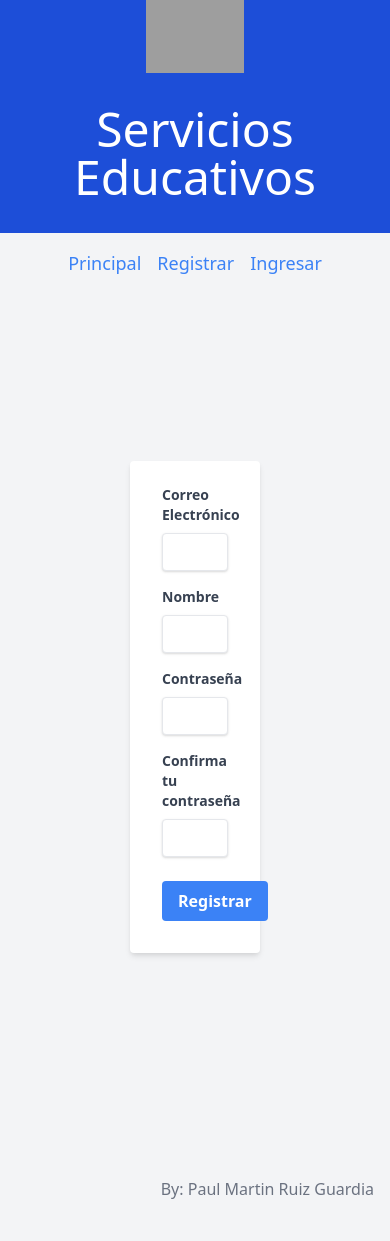
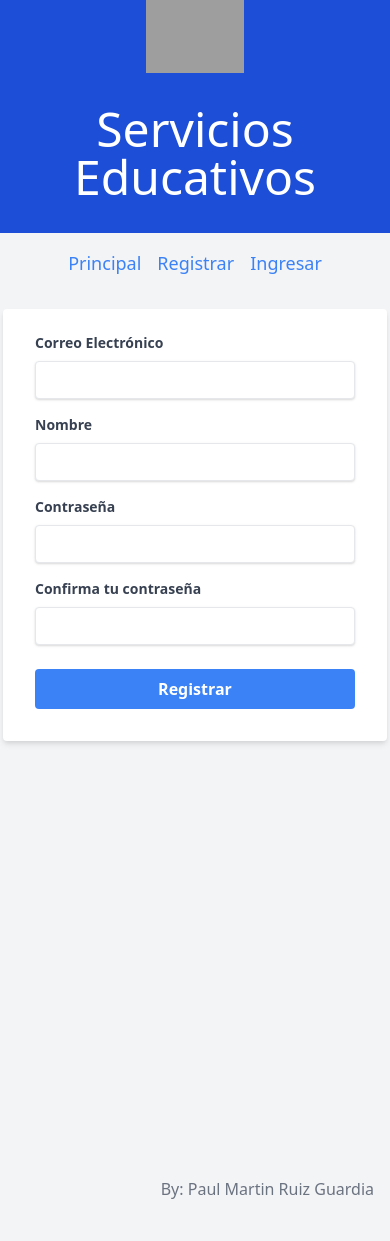
Before and after one commit to paul3183/Plataforma_Tecsup_Tickets_Atenci-n, a Flask app: page /registrar in a window 390 px wide. Run offline with Flask 3, Linux system fonts and the light colour scheme; grey boxes are pictures that could not be loaded.

Commit message:
Finalización del formulario registrar, responsive para celulares

```diff
--- a/templates/registrar.html
+++ b/templates/registrar.html
@@ -1,8 +1,8 @@
 {% extends 'tecsup.html' %}
 
 {% block contenido %}
-    <div class="flex justify-center items-center h-screen bg-gray-100">
-        <form class="bg-white shadow-md rounded px-8 pt-6 pb-8 mb-4 w-1/3" method="POST">
+    <div class="flex justify-center items-start h-screen bg-gray-100 py-4">
+        <form class="bg-white shadow-md rounded px-8 pt-6 pb-8 mb-4 w-full max-w-sm" method="POST">
             {{ formulario.hidden_tag() }} <!-- hace referencia al secretkey, por definición de formularios es necesario -->
 
             <div class="mb-4">
@@ -26,7 +26,7 @@
             </div>
 
             <div class="flex items-center justify-between">
-                {{ formulario.boton(class="bg-blue-500 hover:bg-blue-700 text-white font-bold py-2 px-4 rounded focus:outline-none focus:shadow-outline") }}
+                {{ formulario.boton(class="bg-blue-500 hover:bg-blue-700 text-white font-bold py-2 px-4 rounded focus:outline-none focus:shadow-outline w-full") }}
             </div>
         </form>
     </div>
```
